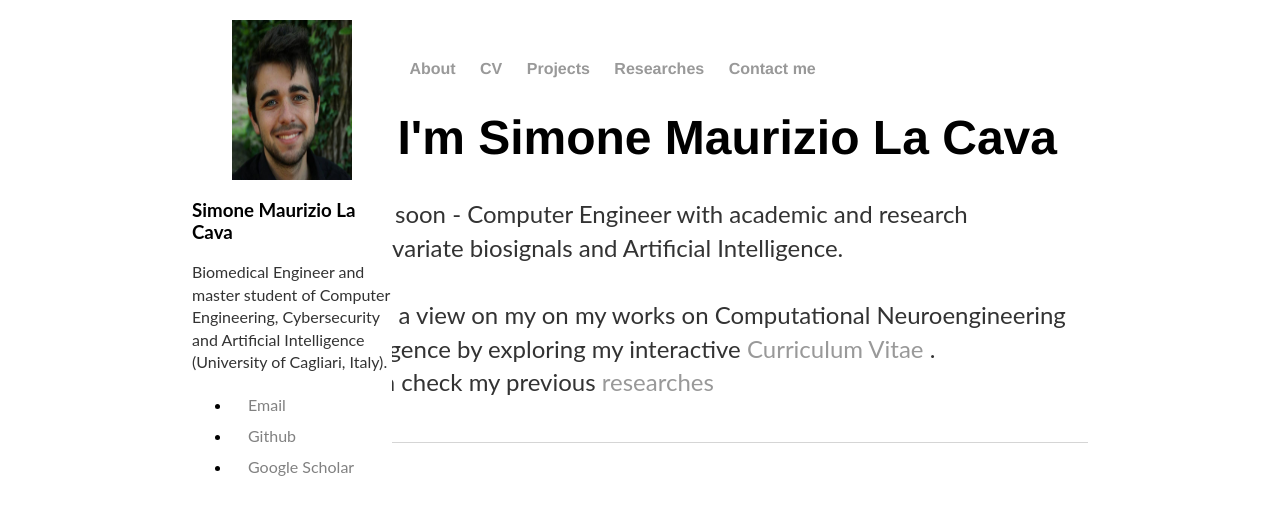
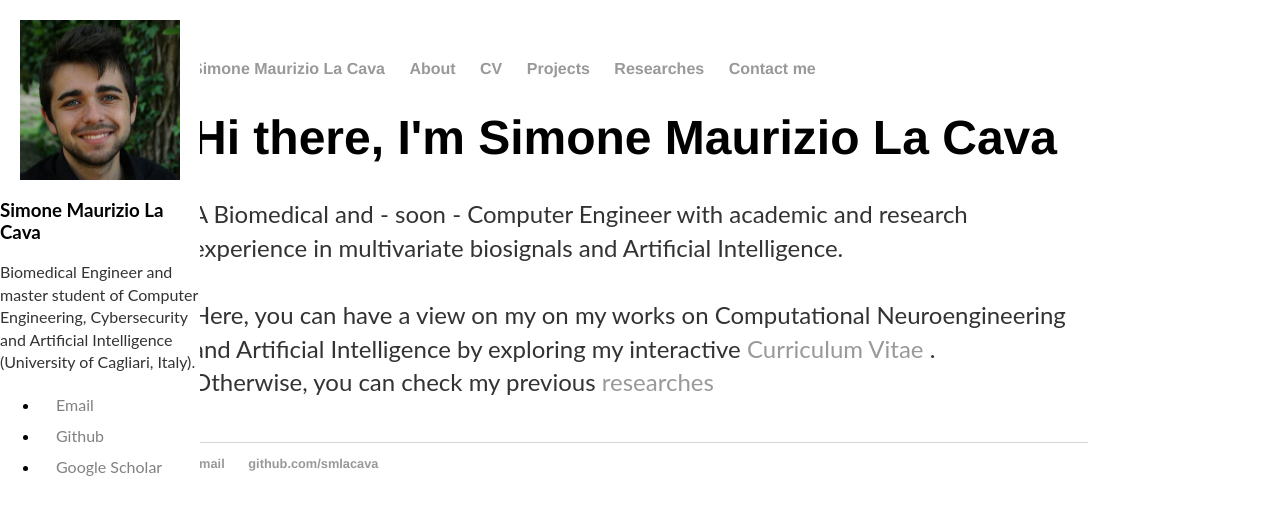
Before and after one commit to smlacava/smlacava.github.io, a Jekyll site: the page built from index.html, in a window 1280 px wide. Shown: the top 515 px of the page. Built offline with Jekyll 4.4.1, drawn with Linux system fonts in a browser that asks for light colours.

Commit message:
Update default.html

```diff
--- a/_layouts/default.html
+++ b/_layouts/default.html
@@ -15,7 +15,7 @@
   			display: block;
   			margin-left: auto;
   			margin-right: auto;
-  			width: 60%;
+  			width: 80%;
 		}
 
 		.sidenav {
@@ -24,7 +24,7 @@
   			position: fixed;
   			z-index: 1;
   			top: 0;
-  			left: 5;
+  			left: 0;
   			background-color: #ffffff;
   			overflow-x: hidden;
   			padding-top: 20px;
@@ -59,7 +59,7 @@
 		<body>
 			<div class="sidenav">
 				<div class="author__avatar">
-					<img src="https://smlacava.github.io/images/SMLC_profile.jpg" class="center" alt="Simone Maurizio La Cava" align="middle" width="160" height="160">
+					<img src="https://smlacava.github.io/images/SMLC_profile.jpg" class="center" alt="Simone Maurizio La Cava" align="middle" width="200" height="160">
 				</div>
 				<div class="author__content">
 					<h3 class="author__name">Simone Maurizio La Cava</h3>
```
